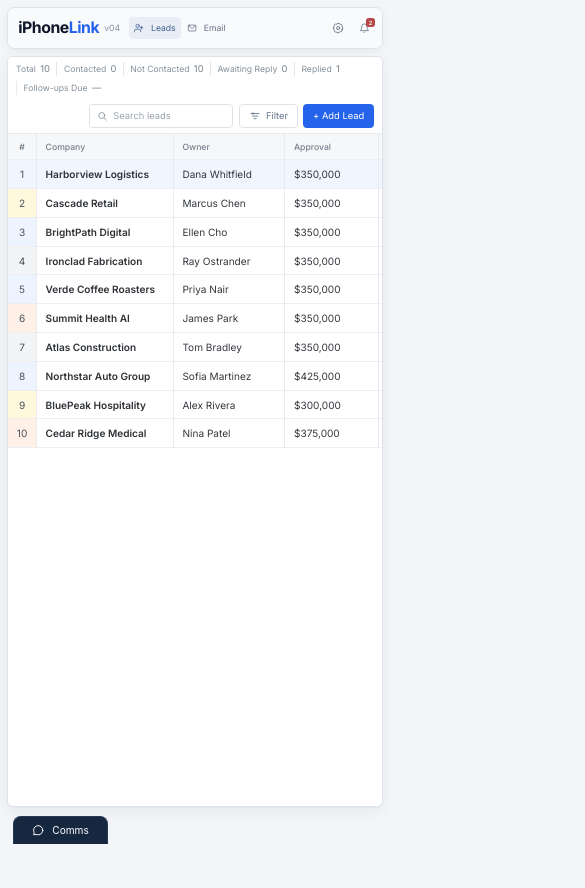
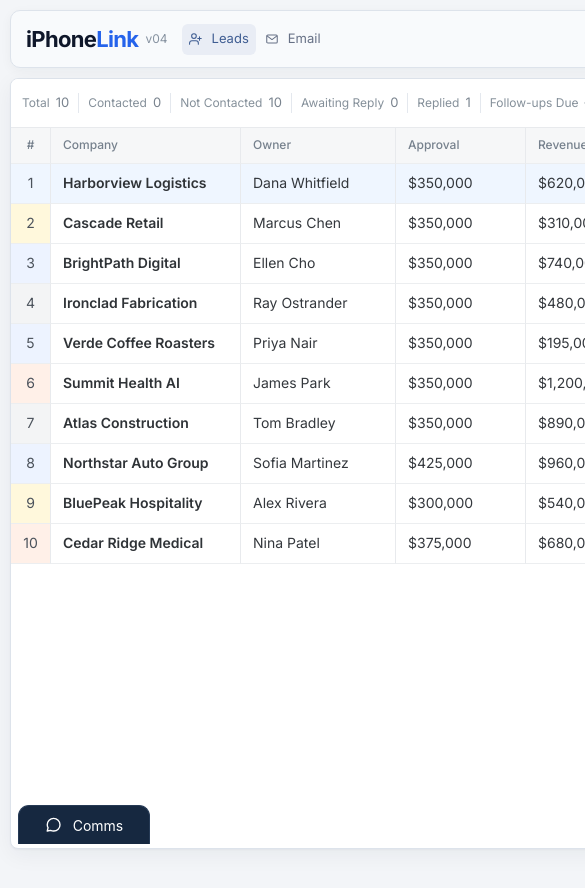
Before and after one commit to izzytee1/iphonelink-crm, a React (Vite) app: page / in a window 390 px wide. Shown: the top 888 px of the page, 585 px wide, since content can reach past the window. Before the commit the page ends 844 px from the top, so only its background shows below. Built offline with nearby package versions, Linux system fonts and the light colour scheme.

Commit message:
v05 phase 1: retain 1440×900 desktop workspace on phones with native pan and pinch zoom

```diff
--- a/index.html
+++ b/index.html
@@ -2,7 +2,7 @@
 <html lang="en">
   <head>
     <meta charset="UTF-8" />
-    <meta name="viewport" content="width=device-width, initial-scale=1.0" />
+    <meta name="viewport" content="width=device-width, initial-scale=1.0, viewport-fit=cover" />
     <meta name="theme-color" content="#f2f4f8" />
     <title>iPhoneLink CRM v04</title>
     <link rel="preconnect" href="https://fonts.googleapis.com" />
--- a/src/hooks/useViewportScale.js
+++ b/src/hooks/useViewportScale.js
@@ -11,6 +11,8 @@ function clamp(value, min, max) {
 
 function readAutoScale() {
   if (typeof window === 'undefined') return 1;
+  // Phones retain the full desktop workspace instead of squeezing it to fit.
+  if (window.innerWidth < 768) return 1;
   const widthFit = window.innerWidth / BASE_WIDTH;
   const heightFit = window.innerHeight / BASE_HEIGHT;
   return clamp(Math.min(widthFit, heightFit), MIN_AUTO_SCALE, MAX_AUTO_SCALE);
--- a/src/pages/email/email.css
+++ b/src/pages/email/email.css
@@ -120,7 +120,7 @@
 .gm-compact .gm-message-body {margin-left:0;}
 .gm-compact .gm-read-replies {margin-left:0;}
 .gm-compact .gm-compose {right:2px;width:calc(100% - 4px);height:min(490px,100%);}
-@media(max-width:650px){.gm-mail-app:not(.gm-compact) .gm-sidebar {width:138px;flex-basis:138px;} .gm-mail-app:not(.gm-compact) .gm-folder {font-size:12px;gap:6px;padding-left:8px;} .gm-logo span{font-size:16px;} .gm-mailrow-open{grid-template-columns:minmax(0,1fr) 55px;font-size:12px;} .gm-row-detail {display:none;} .gm-header{padding:0 7px;}.gm-reader-scroll {padding:16px 12px;} .gm-message-body{margin-left:0;}.gm-read-replies{margin-left:0;}}
+
 
 .gm-compact .gm-logo {padding:9px 7px 11px;gap:6px;justify-content:center;}
 .gm-compact .gm-logo svg {width:19px;height:15px;}
--- a/src/pages/leads/iphone.css
+++ b/src/pages/leads/iphone.css
@@ -44,7 +44,7 @@
 .il-add-modal footer {display:flex;justify-content:flex-end;gap:8px;padding-top:8px;}
 .il-add-modal footer button {padding:9px 16px;border-radius:5px;border:1px solid #cbd5e1;background:white;}
 .il-add-modal footer button[type=submit] {background:#2563eb;color:white;border-color:#2563eb;}
-@media(max-width:1100px){.il-lead-toolbar{align-items:flex-start;flex-wrap:wrap;}.il-lead-actions{margin-left:auto;}}
+
 
 .il-leads-workspace {padding-bottom:51px;}
 .il-brand {font-size:22px;font-weight:700;letter-spacing:-.03em;gap:0;white-space:nowrap;}
--- a/src/shell/responsive.css
+++ b/src/shell/responsive.css
@@ -1,9 +1,17 @@
-@media (max-width:1320px) {
- .crm-topbar {gap:8px;padding-inline:9px}
- .crm-topnav button {padding-inline:7px;font-size:calc(12px + var(--crm-font-offset))}
- .crm-search-wrap {width:110px}
- .crm-topbar-time {display:none}
+/* Keep the real desktop canvas on a handset; Safari and Chromium provide native
+   one-finger page panning and two-finger browser pinch zoom. */
+@media (max-width: 767px) {
+  html {height:auto; overflow:auto; -webkit-text-size-adjust:100%;}
+  body {width:1440px; min-width:1440px; height:auto; min-height:900px; overflow:visible; touch-action:pan-x pan-y pinch-zoom;}
+  #root {width:1440px; height:900px; min-width:1440px; min-height:900px;}
+  .crm-app {width:1440px; min-width:1440px; height:900px; min-height:900px; zoom:1; overflow:hidden;}
+  .crm-main {min-width:0; overflow:hidden;}
+  .crm-topbar {flex-shrink:0;}
+  .crm-topnav {overflow:visible;}
+  .gm-mail-app {min-width:0;}
+  .il-lead-toolbar {flex-wrap:nowrap; align-items:center;}
+  .il-lead-actions {margin-left:0;}
 }
 @media (prefers-reduced-motion:reduce) {
- *,*::before,*::after {scroll-behavior:auto!important;transition-duration:.01ms!important;animation-duration:.01ms!important;animation-iteration-count:1!important}
+  *,*::before,*::after {scroll-behavior:auto;transition-duration:.01ms;animation-duration:.01ms;animation-iteration-count:1}
 }
```
